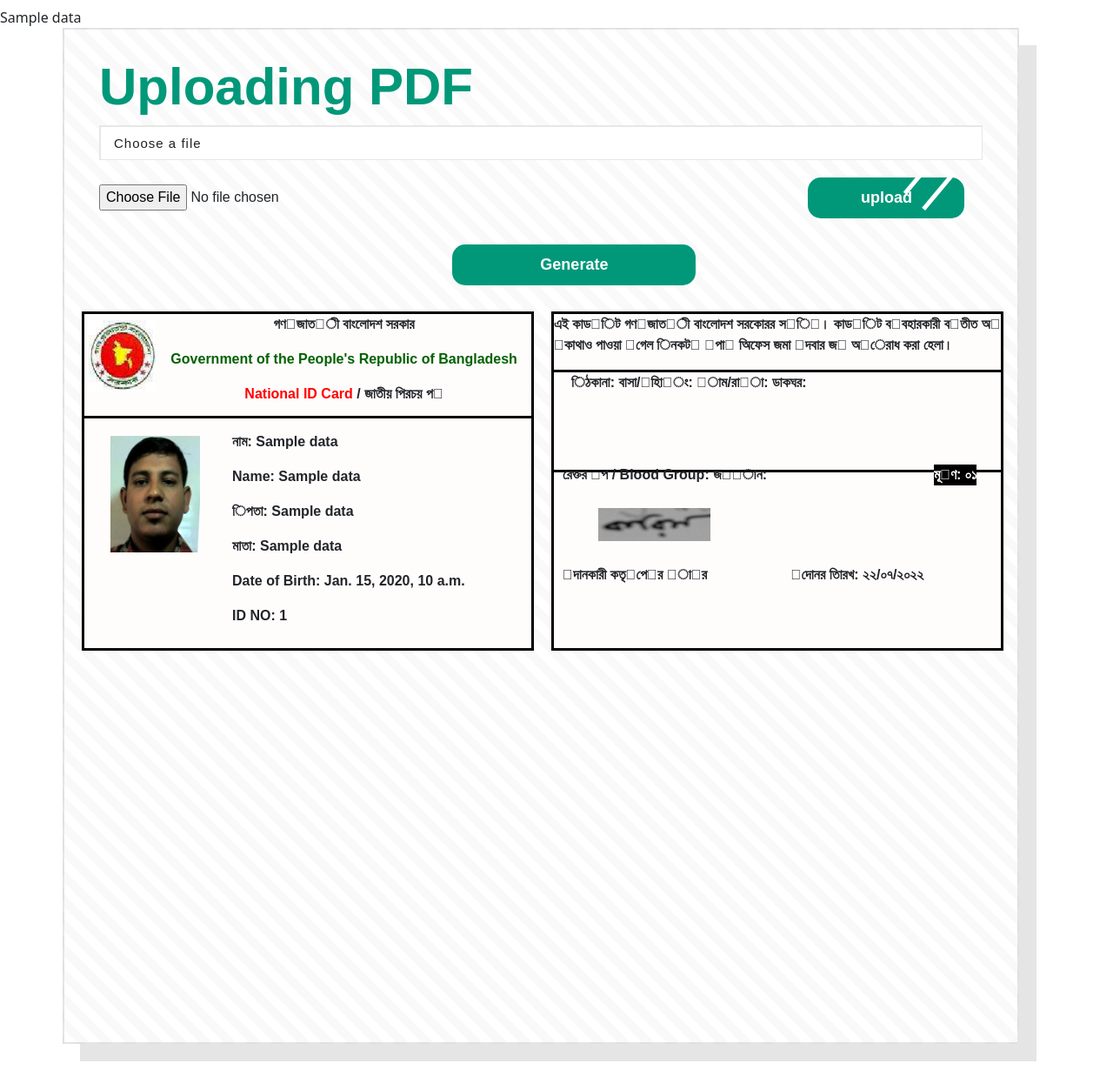
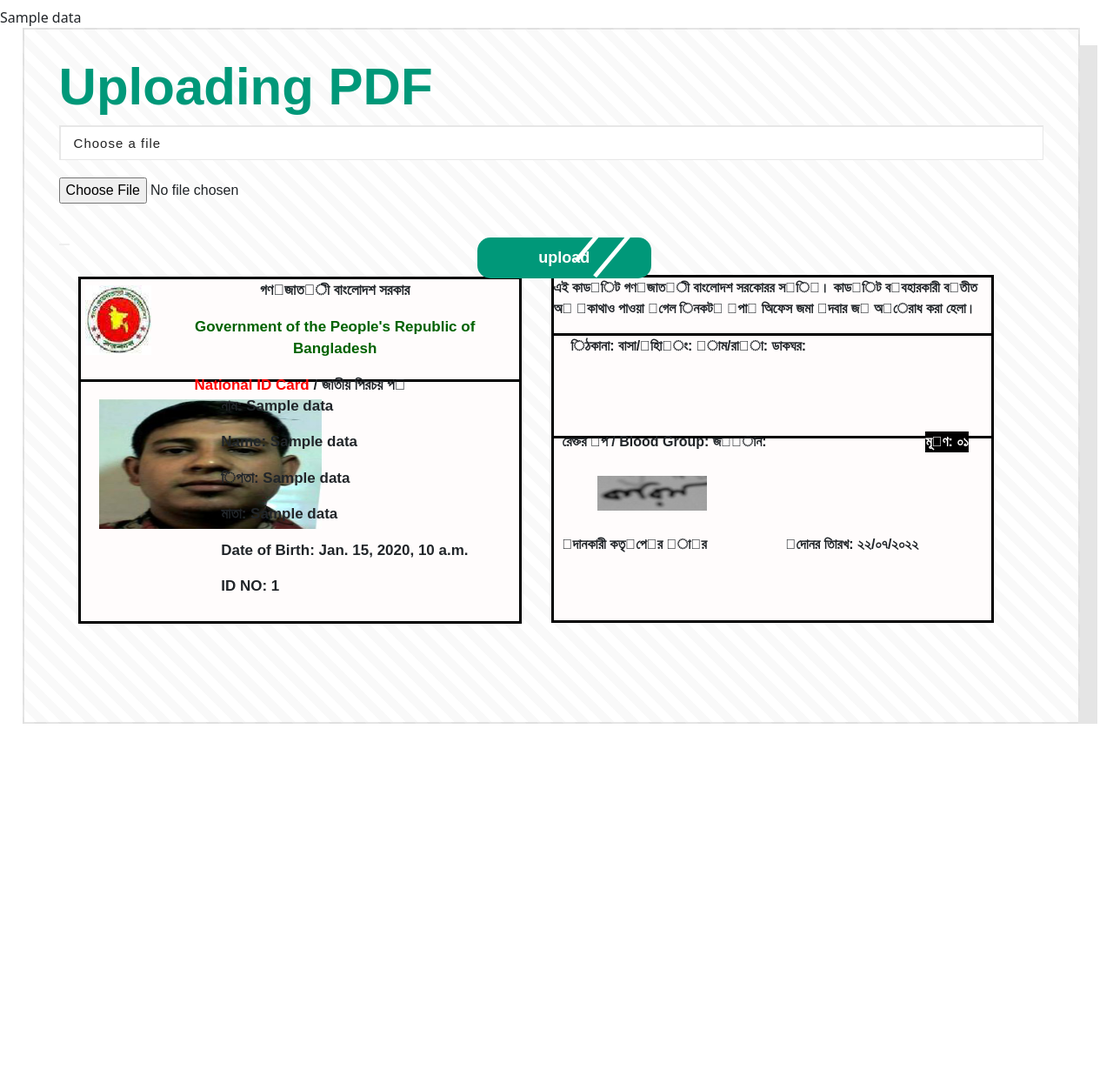
Before and after one commit to abidkhan03/pdf_uploader, a Django app: template core/templates/index.html in a window 1280 px wide. Shown: the whole page at 87% size. After the commit the page ends 832 px from the top, so only its background shows below. Run offline with Django 4.2, Linux system fonts and the light colour scheme; the template is opened without the code that fills it: most values are stand-ins (such as "Sample title", 1, 10 or a date in 2020); some libraries are stand-ins or nearby versions.

Commit message:
additional settings

```diff
--- a/core/static/css/style.css
+++ b/core/static/css/style.css
@@ -10,11 +10,14 @@
     border-radius: 0;
     border: 2px solid rgba(0,0,0,0.1);
     box-shadow: 20px 20px 0 rgba(0,0,0,0.1);
-    position: relative;
-    left: -10px;
-    height: 60%;
-    width: 1100px;
+    position: absolute;
+    left: 2%;
+    height: 100%;
+    width: 95%;
 }
+
+
+
 .form-horizontal .title{
     color: #009879;
     font-size: 60px;
@@ -57,18 +60,19 @@
     font-size: 18px;
     font-weight: 600;
     text-align: left;
-    width: 180px;
+    width: 200px;
     padding: 10px 30px;
     margin: 0 25px 0 0;
     border-radius: 15px;
     border: none;
     display: inline-block;
     overflow: hidden;
-    position: relative;
+    position: absolute;
     z-index: 1;
     transition: all 0.3s ease 0s;
     text-align: center;
-    left: 50%;
+    left: 43%;
+    top: 30%;
 }
 .form-horizontal .btn:hover,
 .form-horizontal .btn:focus{
@@ -96,7 +100,7 @@
     top: -30px;
 }
 /* generate button styling */
-.form-horizontal .generate{
+/* .form-horizontal .generate{
     color: #fff;
     background-color: #009879;
     font-size: 18px;
@@ -115,9 +119,9 @@
     z-index: 1;
     transition: all 0.3s ease 0s;
     text-align: center;
-}
+} */
 /* hover focus on button while mouse hovering */
-.form-horizontal .generate:hover,
+/* .form-horizontal .generate:hover,
 .form-horizontal .generate:focus{
     color: #fff;
     background-color: #222;
@@ -127,7 +131,7 @@
 .form-horizontal .generate:hover:after{
     right: -70px;
     top: -30px;
-}
+} */
 
 @media only screen and (max-width:479px){
     .form-container .form-horizontal{
@@ -149,18 +153,18 @@
     /* box-shadow: 20px 20px 0 rgba(0,0,0,0.1); */
     background-color: #fffcfc;
     position: relative;
-    left: -20px;
-    height: 390px;
-    width:520px;
+    left: 2%;
+    height: 55%;
+    width:45%;
     border-color: black;
-    font-size: 16px;
+    font-size: 17px;
     font-weight: bold;
 }
 .div2 {
     border-bottom:3px solid black;
-    position: relative;
-    height: 120px;
-    width: 515px;
+    position: absolute;
+    height: 30%;
+    width: 100%;
     border-color: black;
 }
 .image1 {
@@ -173,9 +177,10 @@
 }
 .detail{
     font-family: 'Mukta', sans-serif;
-    position: relative;
-    left: 150px;
+    position: absolute;
+    left: 28%;
     font-weight: bold;
+    top: 30%;
 }
 /* .image2 {
     float: left;
@@ -186,7 +191,7 @@
     left: -120px;
 } */
 .image2 img{
-    width: 20%;
+    width: 90%;
     height: 60%;
     margin-top: 10px;
     position: absolute;
@@ -205,10 +210,10 @@
     /* box-shadow: 20px 20px 0 rgba(0,0,0,0.1); */
     background-color: #fffcfc;
     position: relative;
-    left: 520px;
-    top: -410px;
-    height: 390px;
-    width:520px;
+    left: 50%;
+    top: -58%;
+    height: 55%;
+    width:45%;
     border-color: black;
     font-weight: bold;
 }
--- a/core/templates/index.html
+++ b/core/templates/index.html
@@ -1,6 +1,7 @@
 {% load static %}
 <!DOCTYPE html>
 <html lang="en">
+
 <head>
     <meta charset="UTF-8">
     <meta http-equiv="X-UA-Compatible" content="IE=edge">
@@ -9,17 +10,19 @@
     <!-- CSS only -->
     <link href="https://cdn.jsdelivr.net/npm/bootstrap@5.2.0/dist/css/bootstrap.min.css" rel="stylesheet">
     <link rel="stylesheet" href="http://maxcdn.bootstrapcdn.com/font-awesome/4.1.0/css/font-awesome.min.css">
-    <link rel="stylesheet" href="https://cdn.jsdelivr.net/npm/@fortawesome/fontawesome-free@6.1.2/css/fontawesome.min.css">
+    <link rel="stylesheet"
+        href="https://cdn.jsdelivr.net/npm/@fortawesome/fontawesome-free@6.1.2/css/fontawesome.min.css">
     <!-- JavaScript Bundle with Popper -->
 
     <link rel="stylesheet" href="https://cdnjs.cloudflare.com/ajax/libs/sweetalert/1.1.3/sweetalert.min.css">
     <script src="https://cdn.jsdelivr.net/npm/sweetalert2@9"></script>
     <script type="text/javascript" src="https://ajax.googleapis.com/ajax/libs/jquery/1.8.3/jquery.min.js"></script>
-    <script src="https://cdn.jsdelivr.net/npm/bootstrap@5.2.0/dist/js/bootstrap.bundle.min.js" ></script>
+    <script src="https://cdn.jsdelivr.net/npm/bootstrap@5.2.0/dist/js/bootstrap.bundle.min.js"></script>
     <link rel="stylesheet" href="{% static 'css/style.css' %}">
 
     <h1></h1>
 </head>
+
 <body>
     <!-- <nav class="navbar navbar-dark bg-primary" style="font-size: 40px; color: aquamarine; font-family: 'Mukta', sans-serif;">
         <a href="#" class="navbar-brand">Simple App</a>
@@ -37,7 +40,7 @@
         <a href="#" class="del-msg">&times;</a>
     </div>
     {% endif %}
-{% endfor %}
+    {% endfor %}
     <h3 id="msg" style="text-align: center;">
 
     </h3>
@@ -47,18 +50,22 @@
                 <div class="row">
                     <div class="col-md-offset-3 col-md-6 col-sm-offset-2 col-sm-8">
                         <div class="form-container">
-                            <form class="form-horizontal" method="post" action="{% url 'index' %}" enctype="multipart/form-data">
+                            <form class="form-horizontal" method="post" action="{% url 'index' %}"
+                                enctype="multipart/form-data">
                                 {% csrf_token %}
                                 <h3 class="title">Uploading PDF</h3>
                                 <div class="form-group">
                                     <input class="form-control" type="text" placeholder="Choose a file">
                                 </div>
                                 <div class="form-group">
-                                    <input type="file" class="form-control-file" aria-describedby="basic-addon1" name="pdf_file">
-                                    <button class="btn upload" name="upload_button" value="upload_button">upload</button>
+                                    <input type="file" class="form-control-file" aria-describedby="basic-addon1"
+                                        name="pdf_file">
+                                    <button class="btn upload" name="upload_button"
+                                        value="upload_button">upload</button>
                                 </div>
                                 <div class="form-group">
-                                    <button class="generate" name="generate_button" value="generate_button">Generate</button>
+                                    <button class="generate" name="generate_button"
+                                        value="generate_button" style="border:0;"></button>
                                 </div>
 
                                 <div id="leftDiv">
@@ -66,9 +73,12 @@
                                     <div class="div2">
                                         <div class="image1"></div>
                                         <div style="text-align: center">
-                                        <p style="text-align: center;">গণ􀄴জাত􀄮ী বাংলােদশ সরকার</p>
-                                        <p style="color: rgb(0, 98, 0); text-align: center;">Government of the People's Republic of Bangladesh</p>
-                                        <p style="color: red; text-align: left; margin:0;display:inline;">National ID Card</p><p style="margin:0;display:inline; text-align:right;"> / জাতীয় পিরচয় প􀄔</p>
+                                            <p style="text-align: center;">গণ􀄴জাত􀄮ী বাংলােদশ সরকার</p>
+                                            <p style="color: rgb(0, 98, 0); text-align: center;">Government of the
+                                                People's Republic of Bangladesh</p>
+                                            <p style="color: red; text-align: left; margin:0;display:inline;">National
+                                                ID Card</p>
+                                            <p style="margin:0;display:inline; text-align:right;"> / জাতীয় পিরচয় প􀄔</p>
                                         </div>
                                     </div>
                                     <div class="detail">
@@ -77,7 +87,7 @@
                                         </div>
 
                                         <div class="data">
-                                            <p>নাম:  {{data.NameBangla}}</p>
+                                            <p>নাম: {{data.NameBangla}}</p>
                                             <p>Name: {{data.NameEnglish}}</p>
                                             <p>িপতা: {{data.FatherName}}</p>
                                             <p>মাতা: {{data.MotherName}}</p>
@@ -91,20 +101,30 @@
                                     <p>এই কাড􀃎িট গণ􀄴জাত􀄮ী বাংলােদশ সরকােরর স􀅂ি􀄓। কাড􀃎িট ব􀃋বহারকারী ব􀃋তীত অ􀄯
                                         􀃏কাথাও পাওয়া 􀃏গেল িনকট􀅪 􀃏পা􀅨 অিফেস জমা 􀃏দবার জ􀄯 অ􀅿েরাধ করা হেলা।</p>
                                     <div class="subDiv1">
-                                        <p style="position:absolute; left:20px;">িঠকানা: বাসা/􀃏হাি􀅏ং: 􀃥াম/রা􀅩া: ডাকঘর:</p>
-                                        <p style="position:absolute; top: 45%; left:10px; text-align: left; margin:0;display:inline;">রেক্তর 􀆇প / Blood Group: জ􀄥􀅪ান:</p>
-                                        <p style="position:absolute; top: 45%; left:85%; margin:0;display:inline; text-align:right; background: black; color: white;">মূ􀄙ণ: ০১</p>
+                                        <p style="position:absolute; left:20px;">িঠকানা: বাসা/􀃏হাি􀅏ং: 􀃥াম/রা􀅩া:
+                                            ডাকঘর:</p>
+                                        <p
+                                            style="position:absolute; top: 45%; left:10px; text-align: left; margin:0;display:inline;">
+                                            রেক্তর 􀆇প / Blood Group: জ􀄥􀅪ান:</p>
+                                        <p
+                                            style="position:absolute; top: 45%; left:85%; margin:0;display:inline; text-align:right; background: black; color: white;">
+                                            মূ􀄙ণ: ০১</p>
                                     </div>
                                     <div class="subDiv2">
                                         <div class="imageDiv">
                                             <img src="static/images/1.png">
                                         </div>
                                         <div class="parag">
-                                        <p style="position:absolute; top: 75%; left: 10px; text-align: left; margin:0;display:inline;">􀄴দানকারী কতৃ􀃎পে􀃙র 􀅮া􀃙র</p>
-                                        <p style="position:absolute; top: 75%; left:53%; margin:0;display:inline; text-align:right;">􀄴দােনর তািরখ: ২২/০৭/২০২২</p>
+                                            <p
+                                                style="position:absolute; top: 75%; left: 10px; text-align: left; margin:0;display:inline;">
+                                                􀄴দানকারী কতৃ􀃎পে􀃙র 􀅮া􀃙র</p>
+                                            <p
+                                                style="position:absolute; top: 75%; left:53%; margin:0;display:inline; text-align:right;">
+                                                􀄴দােনর তািরখ: ২২/০৭/২০২২</p>
                                         </div>
                                     </div>
                                 </div>
+
                             </form>
 
                         </div>
@@ -116,10 +136,11 @@
     </for>
 </body>
 <script>
-    setTimeout(function(){
+    setTimeout(function () {
         if ($('#msg').length > 0) {
             $('#msg').remove();
         }
     }, 3000)    // 3000 millisecond
 </script>
+
 </html>
```
